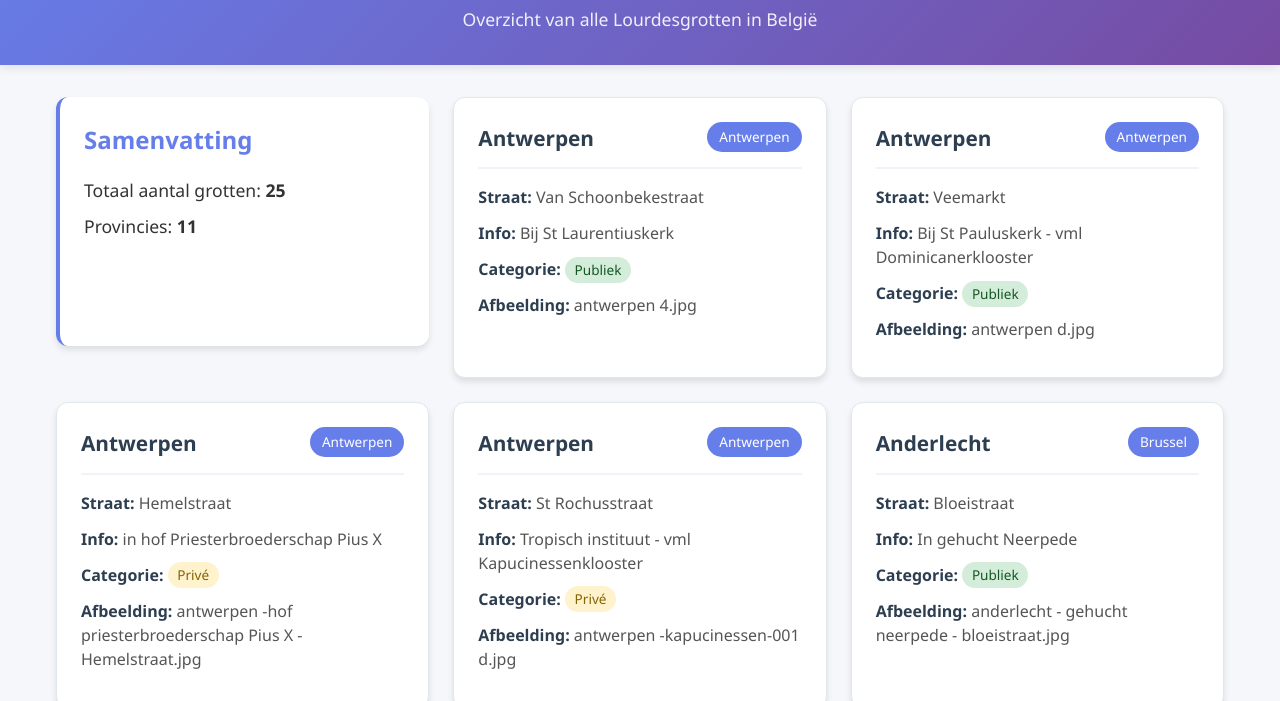
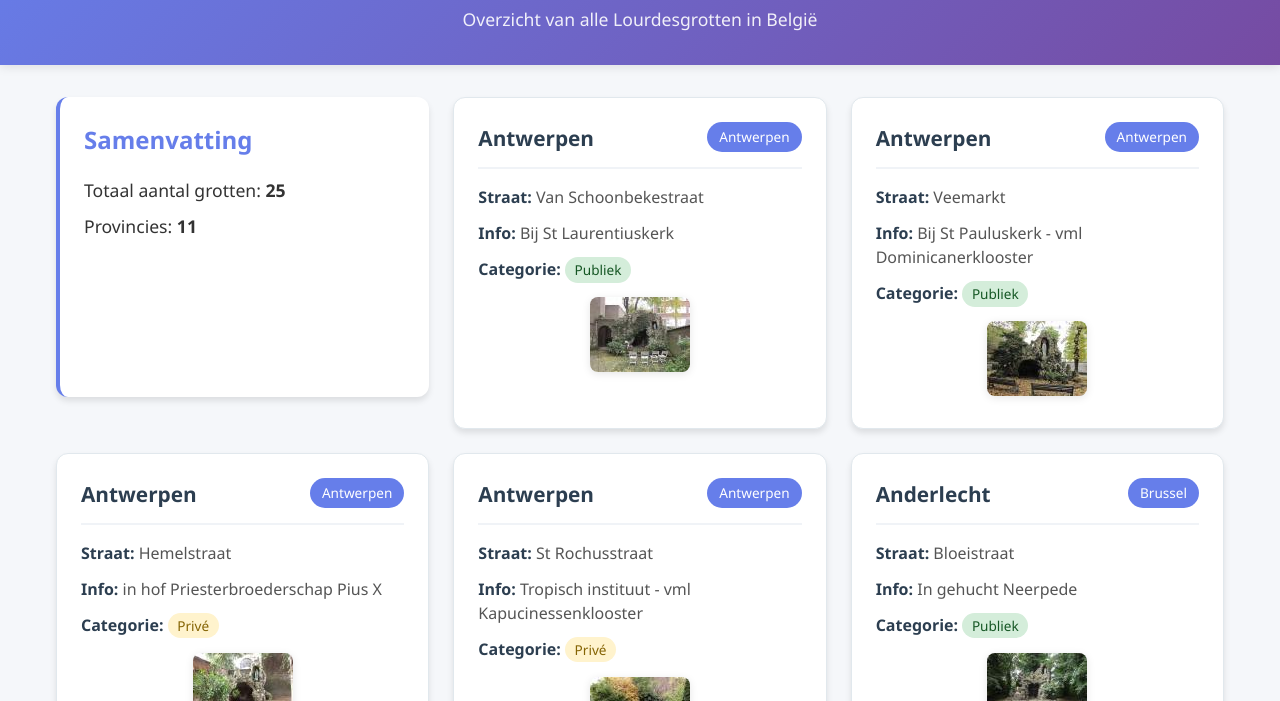
Before and after one commit to lefebvregoderik/lg, a website: page index.html in a window 1280 px wide. Shown: the part 99-800 px from the top of the page. Drawn offline with Linux system fonts and the light colour scheme.

Commit message:
Display thumbnail images instead of filename text

```diff
--- a/script.js
+++ b/script.js
@@ -30,7 +30,11 @@ async function loadLourdesGrottos() {
                     <p><strong>Straat:</strong> ${grotto.straat}</p>
                     ${grotto.info ? `<p><strong>Info:</strong> ${grotto.info}</p>` : ''}
                     <p><strong>Categorie:</strong> <span class="categorie ${grotto.categorie.toLowerCase()}">${grotto.categorie}</span></p>
-                    ${grotto.bestandsnaam ? `<p><strong>Afbeelding:</strong> ${grotto.bestandsnaam}</p>` : ''}
+                    ${grotto.bestandsnaam ? `
+                        <div class="image-container">
+                            <img src="static/thumbnail/${grotto.bestandsnaam}" alt="Lourdesgrot ${grotto.locatie}" class="grotto-image" />
+                        </div>
+                    ` : ''}
                 </div>
             `;
 
--- a/style.css
+++ b/style.css
@@ -147,6 +147,23 @@ main {
     color: #721c24;
 }
 
+.image-container {
+    margin-top: 1rem;
+    text-align: center;
+}
+
+.grotto-image {
+    max-width: 100%;
+    height: auto;
+    border-radius: 8px;
+    box-shadow: 0 2px 8px rgba(0,0,0,0.1);
+    transition: transform 0.2s ease;
+}
+
+.grotto-image:hover {
+    transform: scale(1.02);
+}
+
 /* Responsive design */
 @media (max-width: 768px) {
     header h1 {
```
